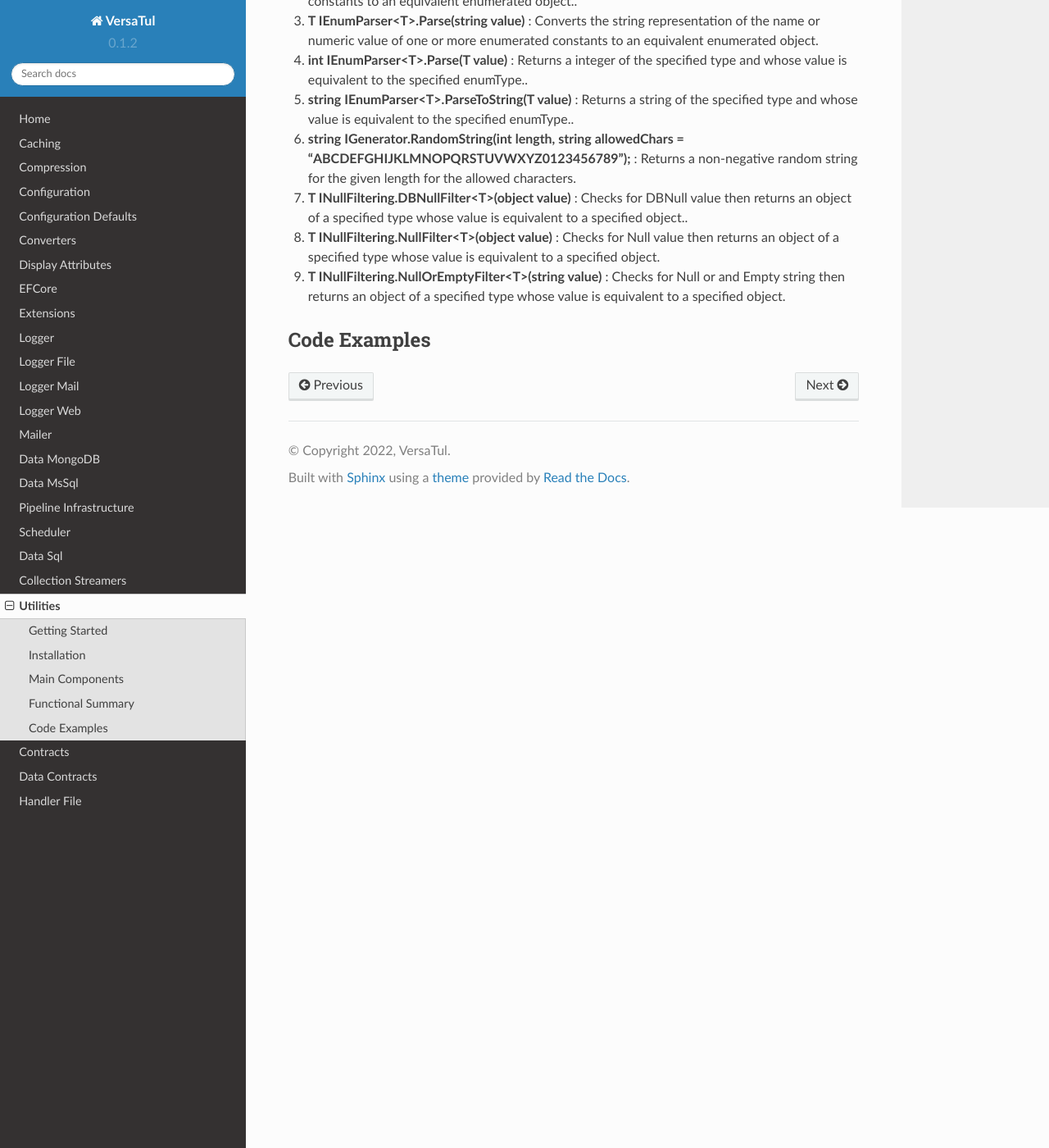
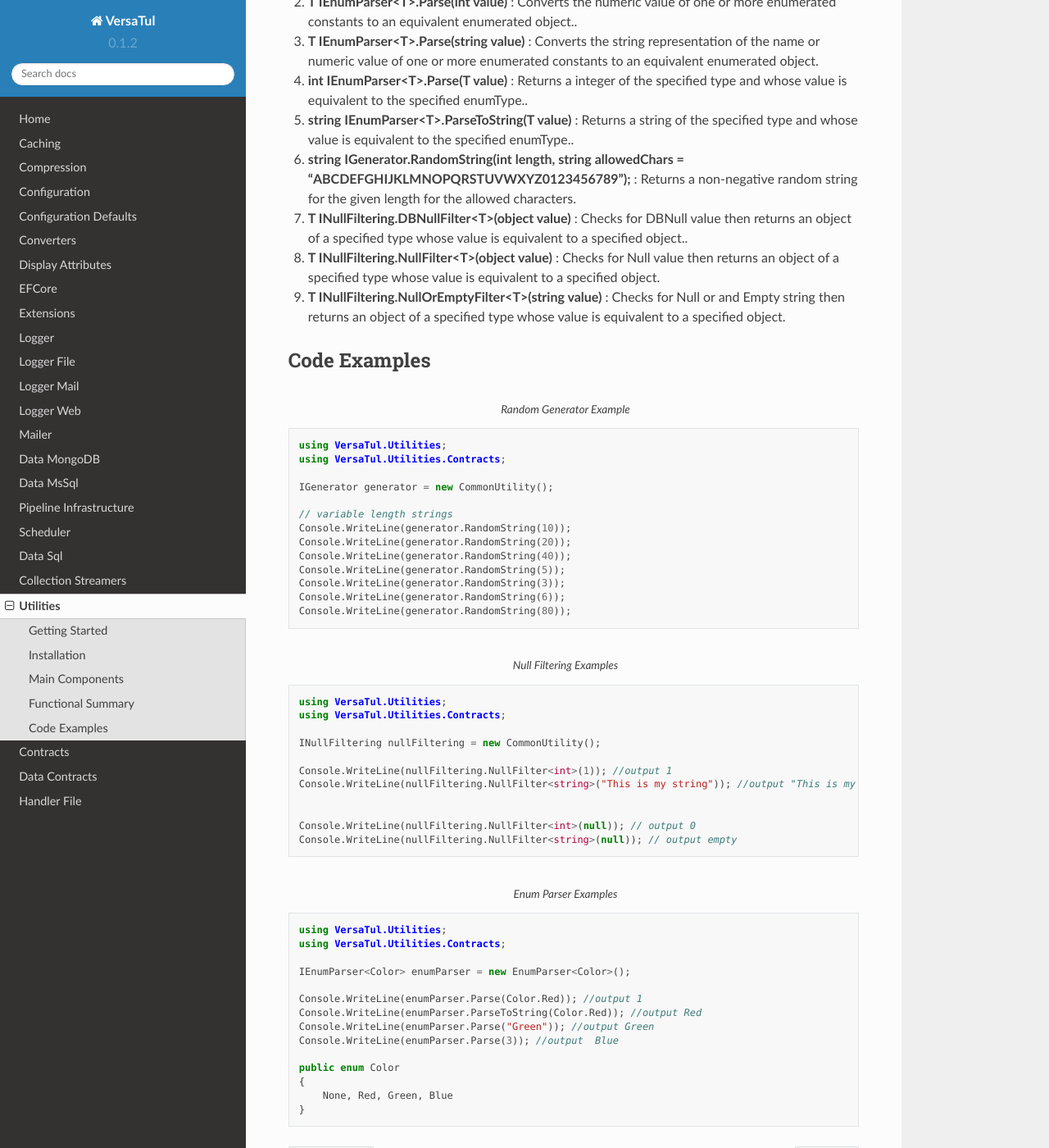
Before and after one commit to BjornWilliams/DocsVersaTul, a Sphinx documentation site: the page built from docs/source/utilities.rst, in a window 1280 px wide and 1400 px high, scrolled down 850 px. Shown: the whole window at 82% size. Built offline with Sphinx 7.4.7 and the Read the Docs theme 2.0.0, drawn with Linux system fonts in a browser that asks for light colours; some of the changed text lies outside the part shown.

Commit message:
Update utilities.rst
code examples

```diff
--- a/docs/source/utilities.rst
+++ b/docs/source/utilities.rst
@@ -23,6 +23,7 @@ Main Components
 #. ``IGenerator`` : Represents a set of methods that can be used to produces a sequence of numbers or letters that meet certain statistical requirements for randomness.
 #. ``INullFiltering`` : Represents utility methods that can be use for operating on fillering ``Null`` values.
 #. ``IUtility`` : Represent a set of generic functionality.
+#. ``CommonUtility`` : Concrete implementation of the above interfaces.
 
 Functional Summary
 ------------------
@@ -38,3 +39,53 @@ Functional Summary
 
 Code Examples
 -------------
+.. code-block:: c#
+    :caption: Random Generator Example
+
+    using VersaTul.Utilities;
+    using VersaTul.Utilities.Contracts;
+
+    IGenerator generator = new CommonUtility();
+
+    // variable length strings
+    Console.WriteLine(generator.RandomString(10));
+    Console.WriteLine(generator.RandomString(20));
+    Console.WriteLine(generator.RandomString(40));
+    Console.WriteLine(generator.RandomString(5));
+    Console.WriteLine(generator.RandomString(3));
+    Console.WriteLine(generator.RandomString(6));
+    Console.WriteLine(generator.RandomString(80));
+
+.. code-block:: c#
+    :caption: Null Filtering Examples
+
+    using VersaTul.Utilities;
+    using VersaTul.Utilities.Contracts;
+
+    INullFiltering nullFiltering = new CommonUtility();
+
+    Console.WriteLine(nullFiltering.NullFilter<int>(1)); //output 1
+    Console.WriteLine(nullFiltering.NullFilter<string>("This is my string")); //output "This is my string"
+
+
+    Console.WriteLine(nullFiltering.NullFilter<int>(null)); // output 0
+    Console.WriteLine(nullFiltering.NullFilter<string>(null)); // output empty
+
+
+.. code-block:: c#
+    :caption: Enum Parser Examples
+
+    using VersaTul.Utilities;
+    using VersaTul.Utilities.Contracts;
+
+    IEnumParser<Color> enumParser = new EnumParser<Color>();
+
+    Console.WriteLine(enumParser.Parse(Color.Red)); //output 1
+    Console.WriteLine(enumParser.ParseToString(Color.Red)); //output Red
+    Console.WriteLine(enumParser.Parse("Green")); //output Green
+    Console.WriteLine(enumParser.Parse(3)); //output  Blue
+
+    public enum Color
+    {
+        None, Red, Green, Blue
+    }
```
